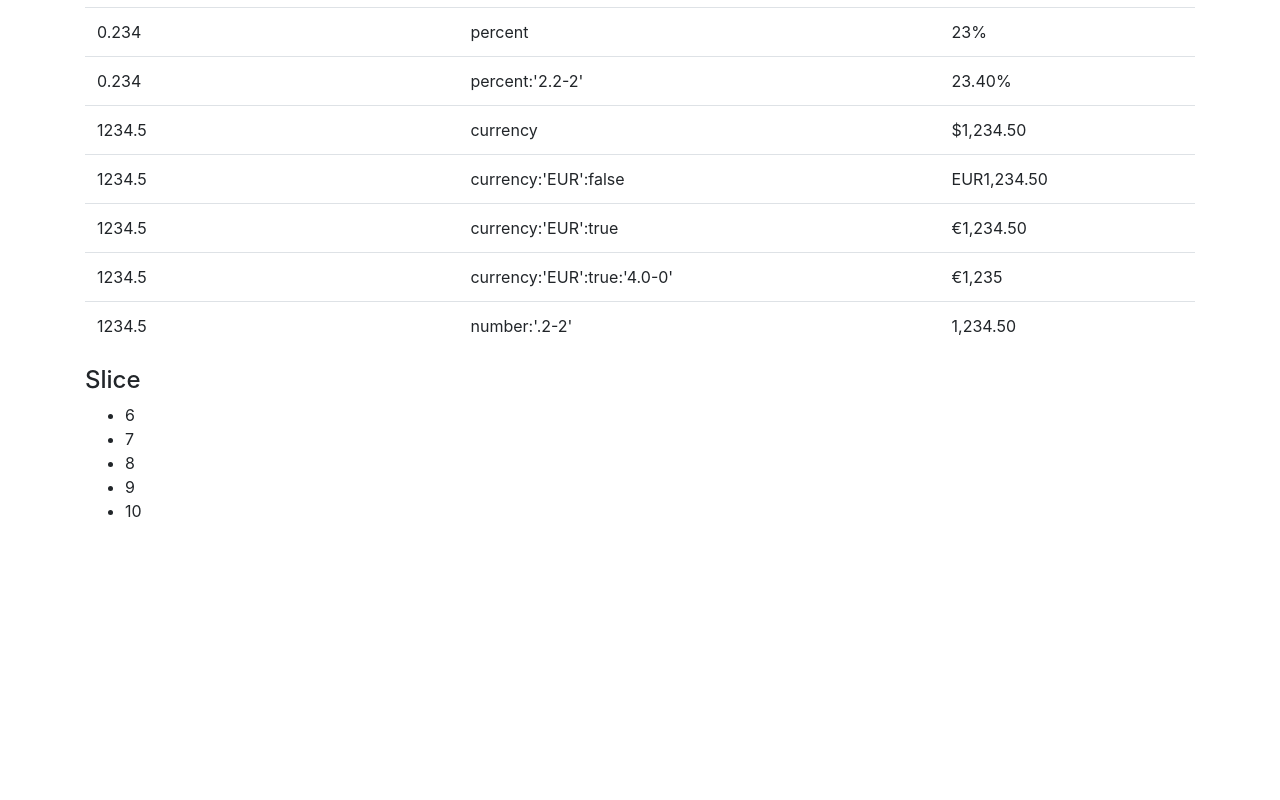
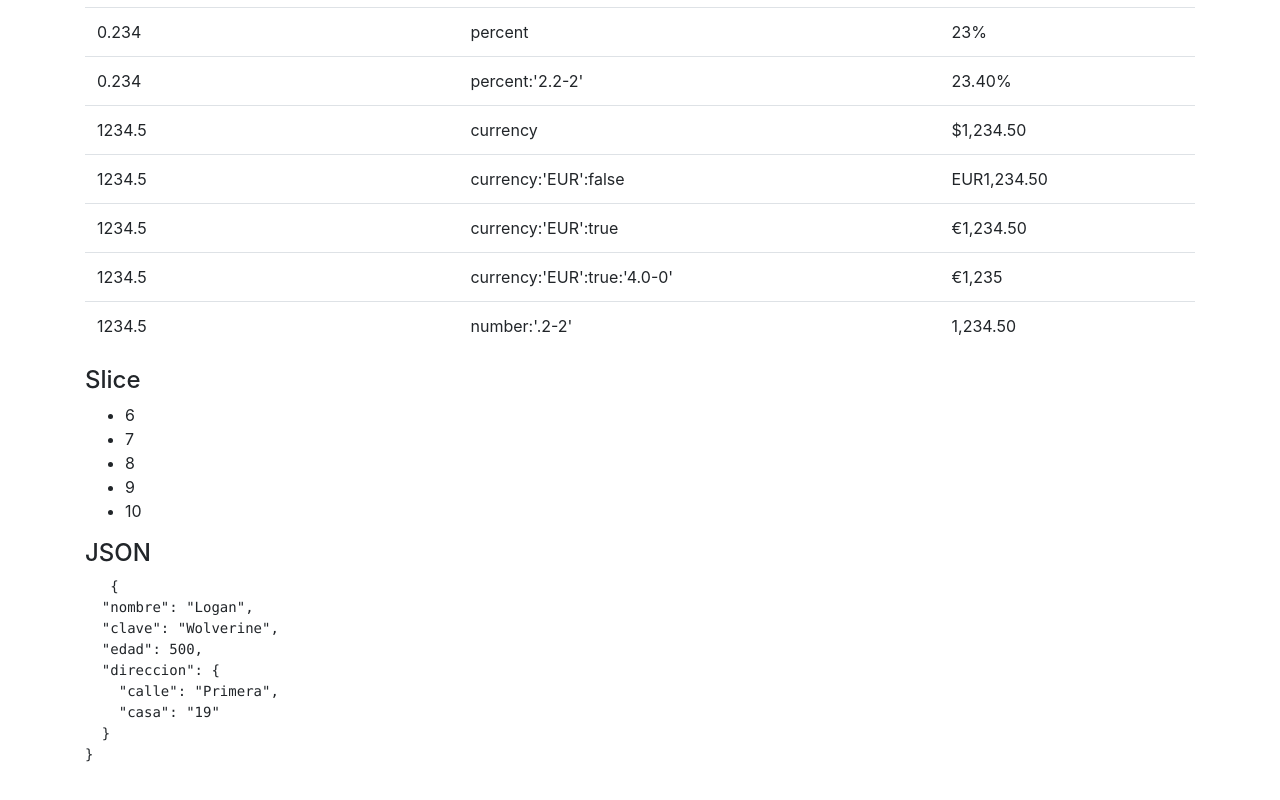
Before and after one commit to loscabezones/Curso-Angular, an Angular app in the folder 03-pipes/: page / in a window 1280 px wide. Shown: the part 491-1291 px from the top of the page. Before the commit the page ends 1030 px from the top, so only its background shows below. Built offline with nearby package versions, Linux system fonts and the light colour scheme.

Commit message:
Pype Json

```diff
--- a/03-pipes/src/app/app.component.html
+++ b/03-pipes/src/app/app.component.html
@@ -90,4 +90,11 @@
    <li *ngFor="let item of array | slice:5:20" >{{item}}</li>
  </ul>
 
+ <h4>JSON</h4>
+ <pre>
+   {{ heroe | json }}
+ </pre>
+
 </div>
+
+<br><br><br><br><br><br><br><br>
--- a/03-pipes/src/app/app.component.ts
+++ b/03-pipes/src/app/app.component.ts
@@ -7,10 +7,19 @@
 })
 export class AppComponent {
 
-  nombre:string = "David";
-  array:number[] = [1,2,3,4,5,6,7,8,9,10];
-  PI:number = Math.PI;
+  nombre: string = "David";
+  array: number[] = [1, 2, 3, 4, 5, 6, 7, 8, 9, 10];
+  PI: number = Math.PI;
   a = 0.234;
-  salario:number = 1234.5;
+  salario: number = 1234.5;
+  heroe: object = {
+    nombre: "Logan",
+    clave: "Wolverine",
+    edad: 500,
+    direccion: {
+      calle: "Primera",
+      casa: "19"
+    }
+  }
 
 }
```
